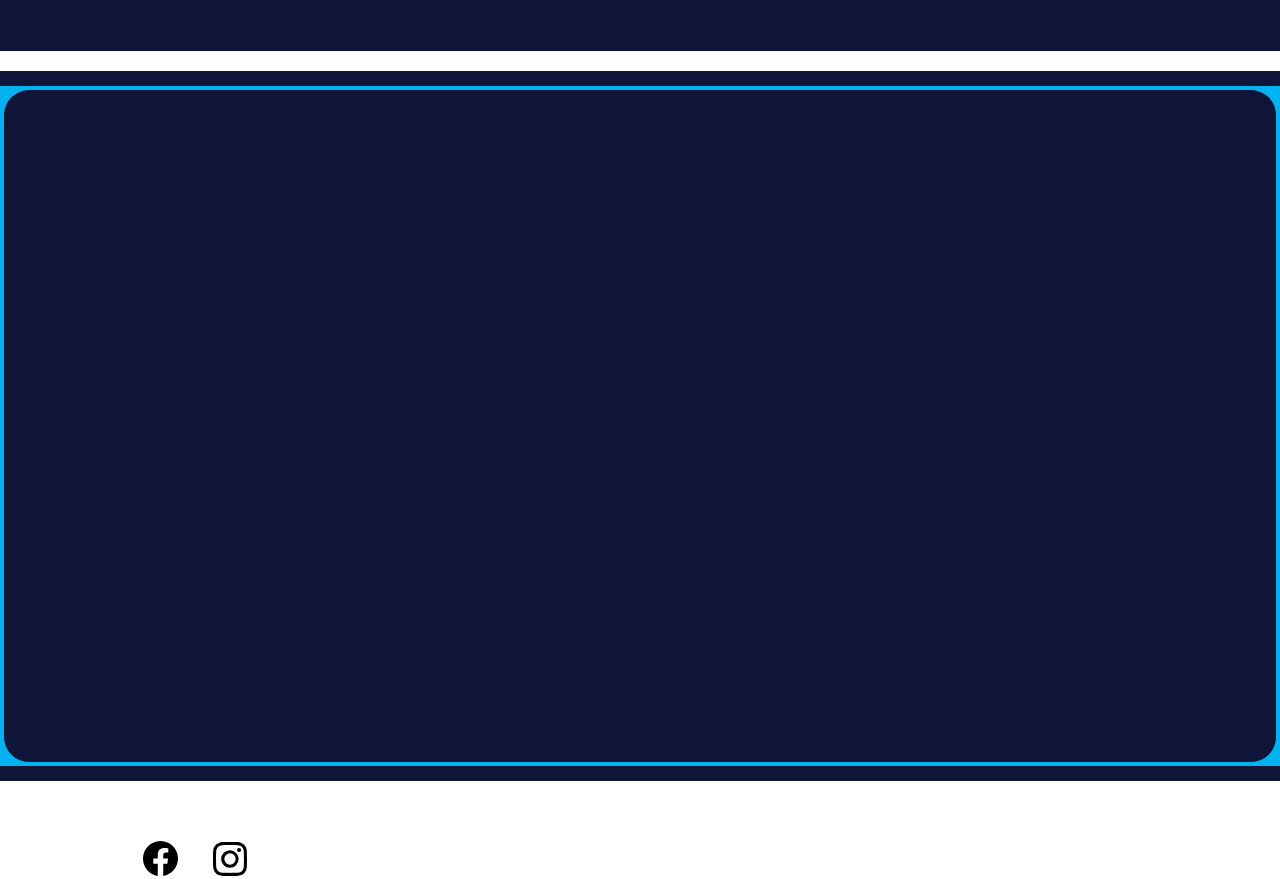
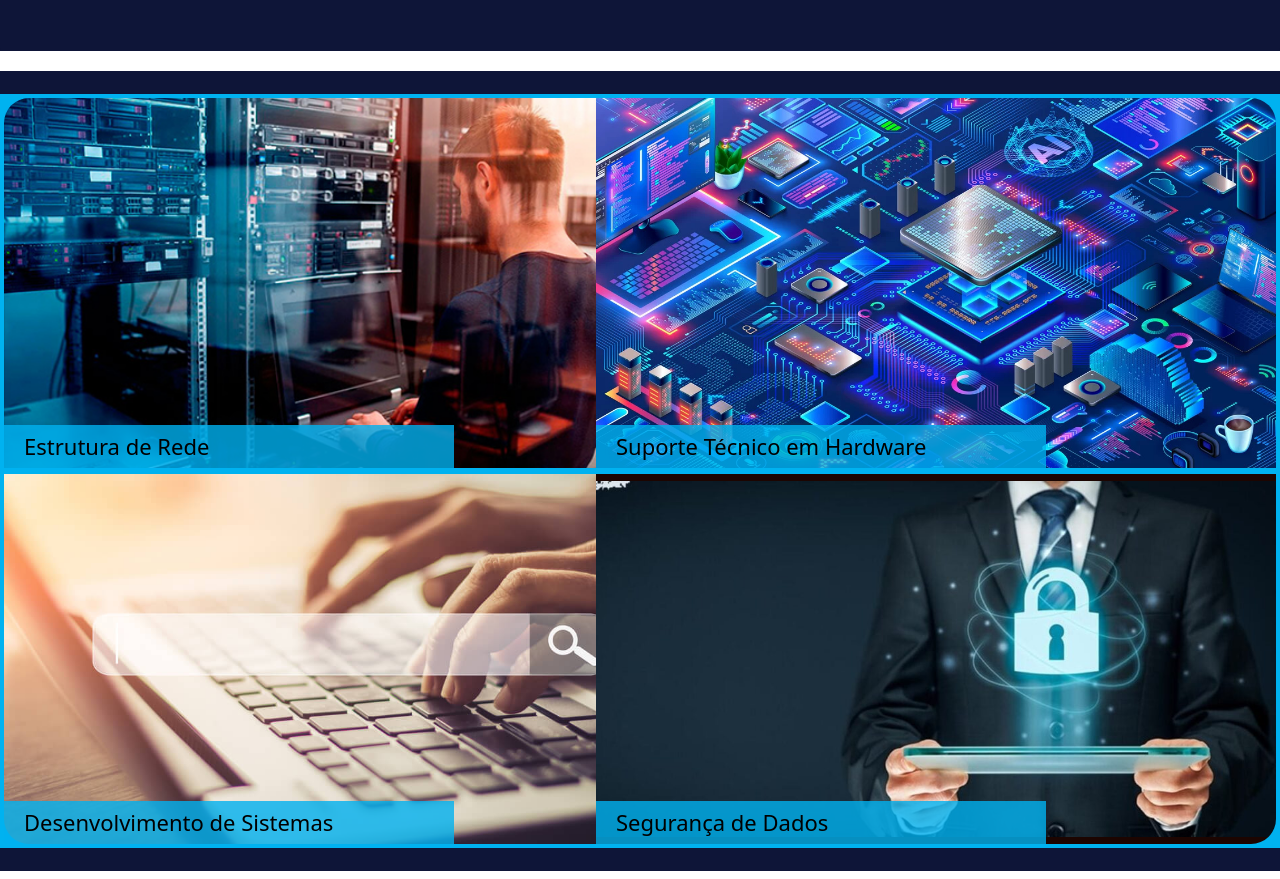
Before and after one commit to HaristonNuMacedo/Olkaha, a plain HTML site: page projetoOlkaha.html in a window 1280 px wide. Shown: the part 1561-2440 px from the top of the page. Drawn offline with nearby package versions, Linux system fonts and the light colour scheme.

Commit message:
Salvar todos!!

```diff
--- a/_css/style-osc.css
+++ b/_css/style-osc.css
@@ -1118,15 +1118,15 @@ div.menu h1{
     background: #0e1538;
     border-bottom: 20px solid white;
     border-top: 20px solid white;
-    height: 750px;
+    height: 840px;
 }
 
 .quadro {
     position: relative;
     left: 0px;
     top: 0px;
-    width: 1320px;
-    height: 680px;
+    width: 1340px;
+    height: 754px;
     padding: 4px;
     background-color: #00b2f0;
 }
@@ -1134,46 +1134,130 @@ div.menu h1{
 .janela:nth-child(1){
     position: absolute;
     width: 680px;
-    height: 340px;
+    height: 370px;
     background-color: #0e1538;
     top: 4px;
     left: 4px;
 
+    background-image:url(../img/infraestrutura-de-rede_5-21.jpg);
+    margin-right: auto;
+    margin-left: auto;
+    background-repeat: no-repeat;
+    background-position: center;
+    background-color: #1C0501;
+    background-size: 680px;
+
     border-top-left-radius: 25px;
 }
 
+.janela:nth-child(1) div{
+    position: absolute;
+    bottom: 0px;
+    left: 0px;
+    font-size: 22px;
+    background-color: rgb(0, 178, 240, 0.8);
+    z-index: 1;
+    width: 450px;
+    color: black;
+    padding: 5px 20px;
+    font-weight: 500;
+}
 
 .janela:nth-child(2) {
     position: absolute;
     width: 680px;
-    height: 340px;
+    height: 370px;
     background-color: #0e1538;
     bottom: 4px;
     left: 4px;
 
+    background-image:url(../img/sites-de-busca-1.jpeg);
+    margin-right: auto;
+    margin-left: auto;
+    background-repeat: no-repeat;
+    background-position: center;
+    background-color: #1C0501;
+    background-size: 680px;
+
     border-bottom-left-radius: 25px;
+}
+
+.janela:nth-child(2) div{
+    position: absolute;
+    bottom: 0px;
+    left: 0px;
+    font-size: 22px;
+    background-color: rgb(0, 178, 240, 0.8);
+    z-index: 1;
+    width: 450px;
+    color: black;
+    padding: 5px 20px;
+    font-weight: 500;
 }
 
 .janela:nth-child(3){
     position: absolute;
     width: 680px;
-    height: 340px;
+    height: 370px;
     background-color: #0e1538;
     right: 4px;
     top: 4px;
 
+    background-image:url(../img/Hardware.jpg);
+    margin-right: auto;
+    margin-left: auto;
+    background-repeat: no-repeat;
+    background-position: center;
+    background-color: #1C0501;
+    background-size: 680px;
+
     border-top-right-radius: 25px;
 }
+
+.janela:nth-child(3) div{
+    position: absolute;
+    bottom: 0px;
+    left: 0px;
+    font-size: 22px;
+    background-color: rgb(0, 178, 240, 0.8);
+    z-index: 2;
+    width: 450px;
+    color: black;
+    padding: 5px 20px;
+    font-weight: 500;
+}
+
 
 .janela:nth-child(4) {
     position: absolute;
     width: 680px;
-    height: 340px;
+    height: 370px;
     background-color: #0e1538;
     bottom: 4px;
     right: 4px;
 
+    background-image:url(../img/Seguranca-da-Informacao-1024x536.jpeg);
+    margin-right: auto;
+    margin-left: auto;
+    background-repeat: no-repeat;
+    background-position: center;
+    background-color: #1C0501;
+    background-size: 680px;
+
     border-bottom-right-radius: 25px;
+}
+
+.janela:nth-child(4) div{
+    position: absolute;
+    bottom: 0px;
+    left: 0px;
+    font-size: 22px;
+    background-color: rgb(0, 178, 240, 0.8);
+    z-index: 2;
+    width: 450px;
+    color: black;
+    padding: 5px 20px;
+    font-weight: 500;
 }
 
 
--- a/projetoOlkaha.html
+++ b/projetoOlkaha.html
@@ -4,7 +4,7 @@
     <meta charset="UTF-8">
     <meta http-equiv="X-UA-Compatible" content="IE=edge">
     <meta name="viewport" content="width=device-width, initial-scale=1.0">
-    <title>Bem vindo a Partnership</title>
+    <title>Bem vindo a Olkaha</title>
     <link rel="stylesheet" href="_css/style-osc.css">
     <link rel="stylesheet" href="_css/bootstrap.css"/>
     <link rel="stylesheet" href="_css/bootstrap.min.css"/>
@@ -179,13 +179,15 @@
                 <div id="tabs-3">
                     <div class="lado02">
                         <br>
-                        <p><span>Serviço Virtual</span>
+                        <p><span>Serviços Virtuais</span>
                             <br>●	Redes, Midias e contatos sociais
                             <br>●	Contratos por projeto.
                             <br>●	Acompanhamento de projetos.
                             <br>●	Desenvolvimento.
+                            <br>●	Suporte Técnico em Hardware.
                             <br>●	Acesso ao sistema de nossa empresa.
                             <br>●	Assistêcnia técnica virtual e dúvidas.
+                            <br>●	Segurança de Dados.
                         </p>
                     </div>
                 </div>
@@ -210,10 +212,10 @@
 
     <div class="servicos">
         <div class="quadro">
-            <div class="janela"></div>
-            <div class="janela"></div>
-            <div class="janela"></div>
-            <div class="janela"></div>
+            <div class="janela"><div>Estrutura de Rede</div></div>
+            <div class="janela"><div>Desenvolvimento de Sistemas</div></div>
+            <div class="janela"><div>Suporte Técnico em Hardware</div></div>
+            <div class="janela"><div>Segurança de Dados</div></div>
             <div id="janela"></div>
         </div>
     </div>
```
Also changed, not shown: _css/cadastro-style.css (+9 -5 lines), formularioCadastro.html (+25 -16 lines), img/Hardware.jpg (added), img/Seguranca-da-Informacao-1024x536.jpeg (added), img/infraestrutura-de-rede_5-21.jpg (added), img/sites-de-busca-1.jpeg (added).
